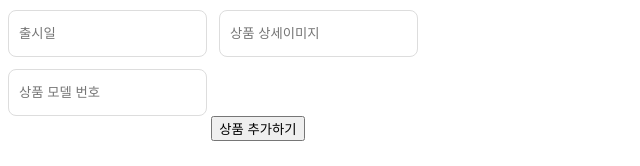
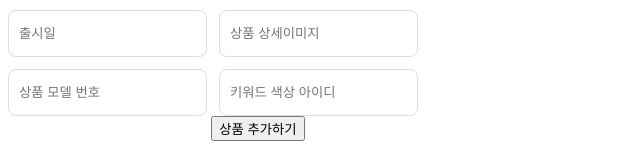
Before and after one commit to FRONT-END-BOOTCAMP-PLUS-5/KNACK, a Next.js app: page /admin/products in a window 1280 px wide. Shown: the part 352-518 px from the top of the page, without its empty margins (0-640 px from the left). Built offline with nearby package versions, Linux system fonts and the light colour scheme.

Commit message:
상품등록 keywordColor 추가

```diff
--- a/app/admin/products/page.tsx
+++ b/app/admin/products/page.tsx
@@ -21,6 +21,7 @@ const ProductsPage = () => {
   const [releaseDate, setReleaseDate] = useState('');
   const [modelNumber, setModelNumber] = useState('');
   const [detailImages, setDetailImages] = useState('');
+  const [keywordColorId, setKeywordColorId] = useState(0);
 
   const createProduct = () => {
     const data = {
@@ -39,6 +40,7 @@ const ProductsPage = () => {
       releaseDate: releaseDate,
       modelNumber: modelNumber,
       detailImages: detailImages,
+      keywordColorId: keywordColorId,
     };
 
     axios
@@ -73,6 +75,11 @@ const ProductsPage = () => {
         <input type="text" placeholder="출시일" onChange={(e) => setReleaseDate(e.target.value)} />
         <input type="text" placeholder="상품 상세이미지" onChange={(e) => setDetailImages(e.target.value)} />
         <input type="text" placeholder="상품 모델 번호" onChange={(e) => setModelNumber(e.target.value)} />
+        <input
+          type="text"
+          placeholder="키워드 색상 아이디"
+          onChange={(e) => setKeywordColorId(Number(e.target.value))}
+        />
       </Flex>
 
       <button onClick={createProduct}>상품 추가하기</button>
```
